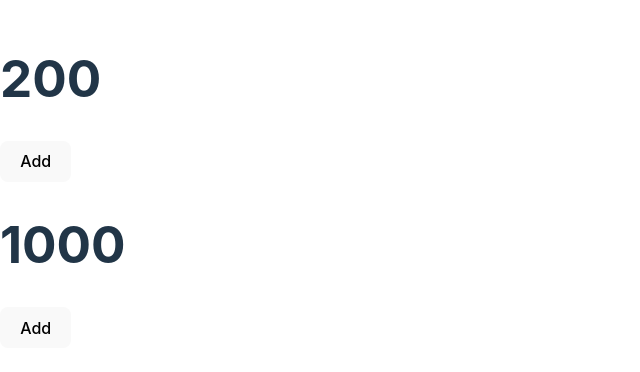
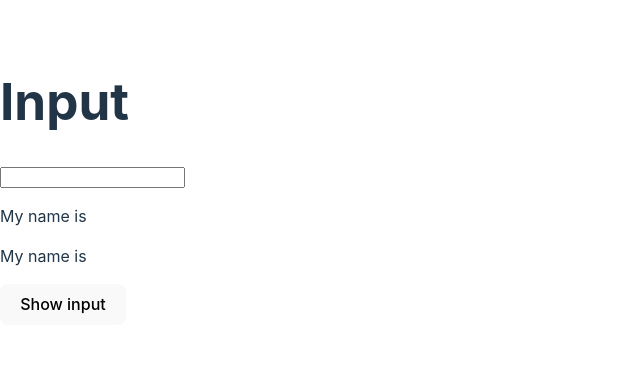
Before and after one commit to Muruganandam12/React, a React (Vite) app in the folder React learn/vite-project/: page / in a window 1280 px wide. Shown: the part 218-590 px from the top of the page, without its empty margins (0-640 px from the left). Built offline with nearby package versions, Linux system fonts and the light colour scheme.

Commit message:
feat:useRef Hook

```diff
--- a/React learn/vite-project/src/App.jsx
+++ b/React learn/vite-project/src/App.jsx
@@ -65,7 +65,7 @@ const App = () => {
 
 export default App;*/
 // useEffect Hook
-import React, { useEffect, useState } from 'react';
+/*import React, { useEffect, useState } from 'react';
 
 const App = () => {
   const [num1, setNum1] = useState(100);
@@ -99,4 +99,37 @@ const App = () => {
   );
 };
 
+export default App;*/
+
+// useRef Hook
+
+import React, { useEffect, useRef, useState } from "react";
+
+const App = () => {
+  const [input, setInput] = useState("");
+  const inputRef = useRef();
+
+  console.log("Getting rendered");
+
+  const display = () => {
+    console.log(inputRef.current.value); // Access the value property
+    inputRef.current.focus();
+  };
+
+  return (
+    <div>
+      <h1>Input</h1>
+      <input
+        ref={inputRef}
+        type="text"
+        value={input}
+        onChange={(event) => setInput(event.target.value)}
+      />
+      <p>My name is {input}</p>
+      <p>My name is {inputRef.current ? inputRef.current.value : ""}</p>
+      <button onClick={display}>Show input</button>
+    </div>
+  );
+};
+
 export default App;
```
